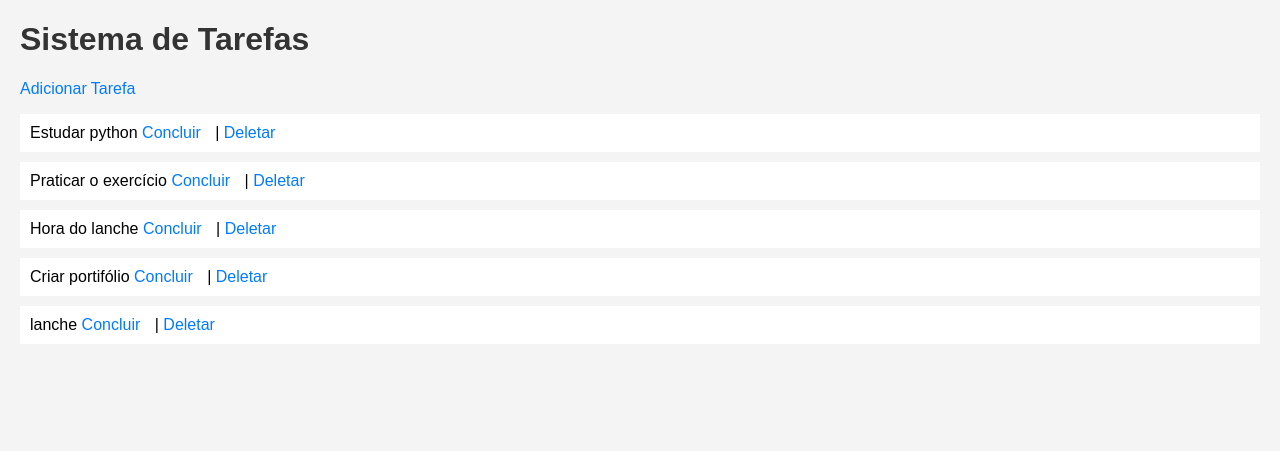
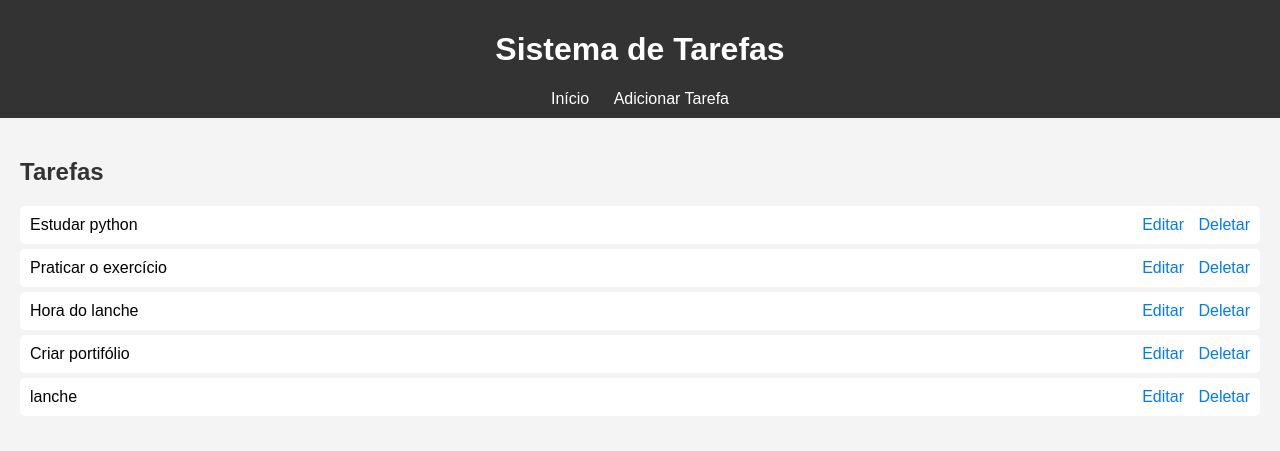
Before and after one commit to binhog29/sistema-tarefas, a Flask app: page / in a window 1280 px wide. Shown: the top 451 px of the page. Run offline with Flask 3, Linux system fonts and the light colour scheme; data comes from the database, SQL or seed files in the repository; both versions use the stored data as it was after the commit.

Commit message:
Cria sistema de tarefas completo com HTML, CSS, JS e Flask

```diff
--- a/sistema-tarefas/app.py
+++ b/sistema-tarefas/app.py
@@ -1,7 +1,7 @@
 from flask import Flask, render_template, request, redirect, url_for
 import sqlite3
 
-app = Flask(__name__)  # Corrigido aqui!
+app = Flask(__name__)
 
 def get_db_connection():
     conn = sqlite3.connect('tarefas.db')
@@ -26,18 +26,24 @@ def adicionar():
         return redirect(url_for('index'))
     return render_template('adicionar.html')
 
-@app.route('/concluir/<int:id>')
-def concluir(id):
+@app.route('/editar/<int:id>', methods=['GET', 'POST'])
+def editar(id):
     conn = get_db_connection()
-    conn.execute("UPDATE tarefas SET concluida = 1 WHERE id = ?", (id,))
-    conn.commit()
+    tarefa = conn.execute('SELECT * FROM tarefas WHERE id = ?', (id,)).fetchone()
+    if request.method == 'POST':
+        nova_descricao = request.form['tarefa']
+        concluida = 1 if 'concluida' in request.form else 0
+        conn.execute('UPDATE tarefas SET descricao = ?, concluida = ? WHERE id = ?', (nova_descricao, concluida, id))
+        conn.commit()
+        conn.close()
+        return redirect(url_for('index'))
     conn.close()
-    return redirect(url_for('index'))
+    return render_template('editar.html', tarefa=tarefa)
 
 @app.route('/deletar/<int:id>')
 def deletar(id):
     conn = get_db_connection()
-    conn.execute("DELETE FROM tarefas WHERE id = ?", (id,))
+    conn.execute('DELETE FROM tarefas WHERE id = ?', (id,))
     conn.commit()
     conn.close()
     return redirect(url_for('index'))
--- /dev/null
+++ b/sistema-tarefas/static/script.js
@@ -0,0 +1,4 @@
+document.addEventListener('DOMContentLoaded', () => {
+    console.log("Sistema de Tarefas carregado!");
+    // Aqui você pode adicionar mais interatividade, como animações ou validações no front-end
+});
--- a/sistema-tarefas/static/style.css
+++ b/sistema-tarefas/static/style.css
@@ -1,37 +1,67 @@
 body {
     font-family: Arial, sans-serif;
-    margin: 20px;
+    margin: 0;
+    padding: 0;
     background-color: #f4f4f4;
 }
-h1 {
+header {
+    background-color: #333;
+    color: white;
+    padding: 10px 20px;
+    text-align: center;
+}
+nav a {
+    color: white;
+    margin: 0 10px;
+    text-decoration: none;
+}
+nav a:hover {
+    text-decoration: underline;
+}
+main {
+    padding: 20px;
+}
+h2 {
     color: #333;
 }
-a {
-    margin-right: 10px;
-    text-decoration: none;
-    color: #007BFF;
+form {
+    margin-bottom: 20px;
 }
-a:hover {
-    text-decoration: underline;
+input[type="text"], button {
+    padding: 8px;
+    margin: 5px 0;
 }
-input[type="text"] {
-    padding: 5px;
-    margin-right: 10px;
-}
-input[type="submit"] {
-    padding: 5px 10px;
+button {
     background-color: #007BFF;
     color: white;
     border: none;
     cursor: pointer;
 }
+button:hover {
+    background-color: #0056b3;
+}
 ul {
     list-style-type: none;
     padding: 0;
 }
-li {
-    margin: 10px 0;
+.tarefa {
     background-color: white;
     padding: 10px;
-    border-radius: 5px;
+    margin: 5px 0;
+    border-radius: 5px;
+    display: flex;
+    justify-content: space-between;
+    align-items: center;
 }
+.tarefa.concluida {
+    background-color: #d4edda;
+    text-decoration: line-through;
+}
+.actions a {
+    margin-left: 10px;
+    color: #007BFF;
+    text-decoration: none;
+}
+.actions a:hover {
+    text-decoration: underline;
+}
--- /dev/null
+++ b/sistema-tarefas/templates/base.html
@@ -0,0 +1,22 @@
+<!DOCTYPE html>
+<html lang="pt-br">
+<head>
+    <meta charset="UTF-8">
+    <meta name="viewport" content="width=device-width, initial-scale=1.0">
+    <title>Sistema de Tarefas</title>
+    <link rel="stylesheet" href="{{ url_for('static', filename='style.css') }}">
+</head>
+<body>
+    <header>
+        <h1>Sistema de Tarefas</h1>
+        <nav>
+            <a href="{{ url_for('index') }}">Início</a>
+            <a href="{{ url_for('adicionar') }}">Adicionar Tarefa</a>
+        </nav>
+    </header>
+    <main>
+        {% block content %}{% endblock %}
+    </main>
+    <script src="{{ url_for('static', filename='script.js') }}"></script>
+</body>
+</html>
--- a/sistema-tarefas/templates/index.html
+++ b/sistema-tarefas/templates/index.html
@@ -1,20 +1,15 @@
-<!DOCTYPE html>
-<html>
-<head>
-    <title>Sistema de Tarefas</title>
-    <link rel="stylesheet" href="{{ url_for('static', filename='style.css') }}">
-</head>
-<body>
-    <h1>Sistema de Tarefas</h1>
-    <a href="{{ url_for('adicionar') }}">Adicionar Tarefa</a>
-    <ul>
+{% extends 'base.html' %}
+{% block content %}
+    <h2>Tarefas</h2>
+    <ul id="lista-tarefas">
         {% for tarefa in tarefas %}
-            <li>{{ tarefa['descricao'] }}
-                {% if tarefa['concluida'] %}(Concluída){% else %}
-                <a href="{{ url_for('concluir', id=tarefa['id']) }}">Concluir</a> |
-                <a href="{{ url_for('deletar', id=tarefa['id']) }}">Deletar</a>{% endif %}
+            <li class="tarefa {% if tarefa['concluida'] %}concluida{% endif %}">
+                {{ tarefa['descricao'] }}
+                <div class="actions">
+                    <a href="{{ url_for('editar', id=tarefa['id']) }}">Editar</a>
+                    <a href="{{ url_for('deletar', id=tarefa['id']) }}" onclick="return confirm('Tem certeza que quer deletar?')">Deletar</a>
+                </div>
             </li>
         {% endfor %}
     </ul>
-</body>
-</html>
+{% endblock %}
```
Also changed, not shown: sistema-tarefas/templates/adicionar.html (+5 -12 lines), sistema-tarefas/templates/editar.html (+11 -0 lines), tarefas.db.
